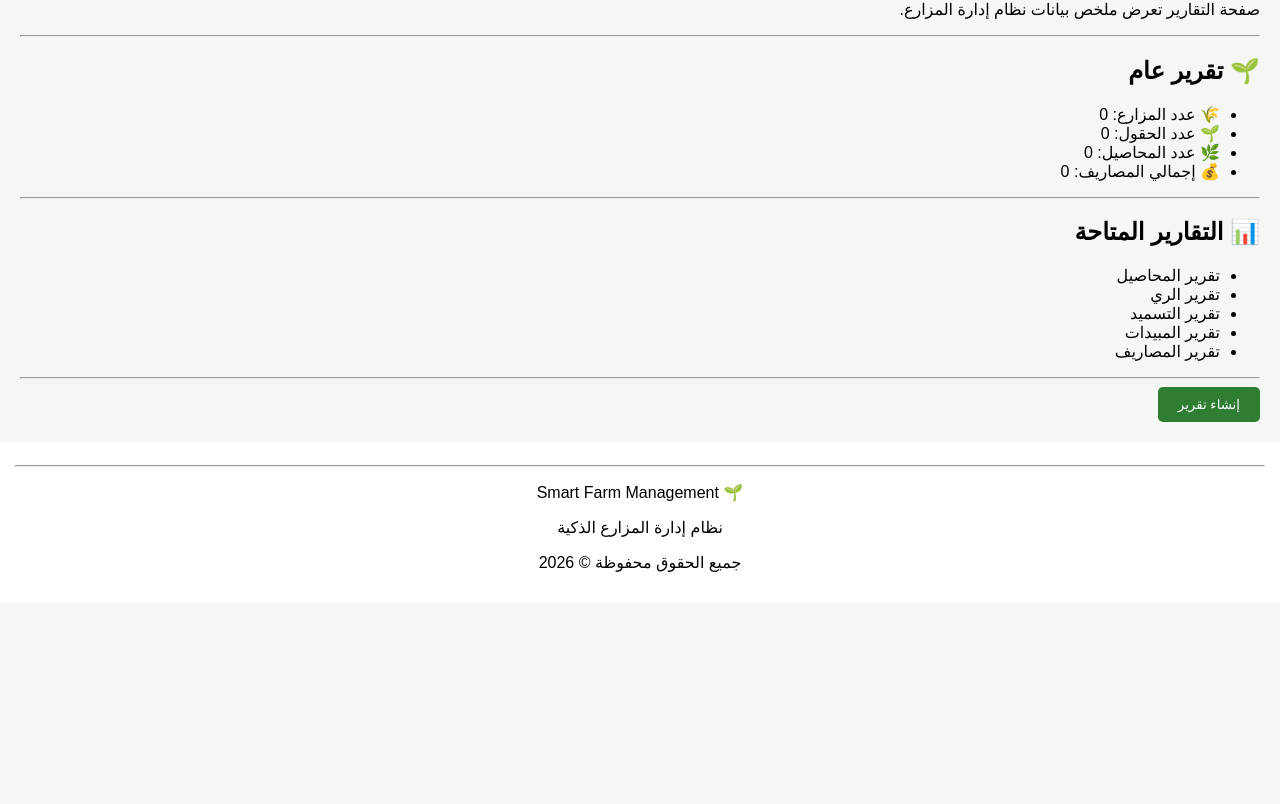
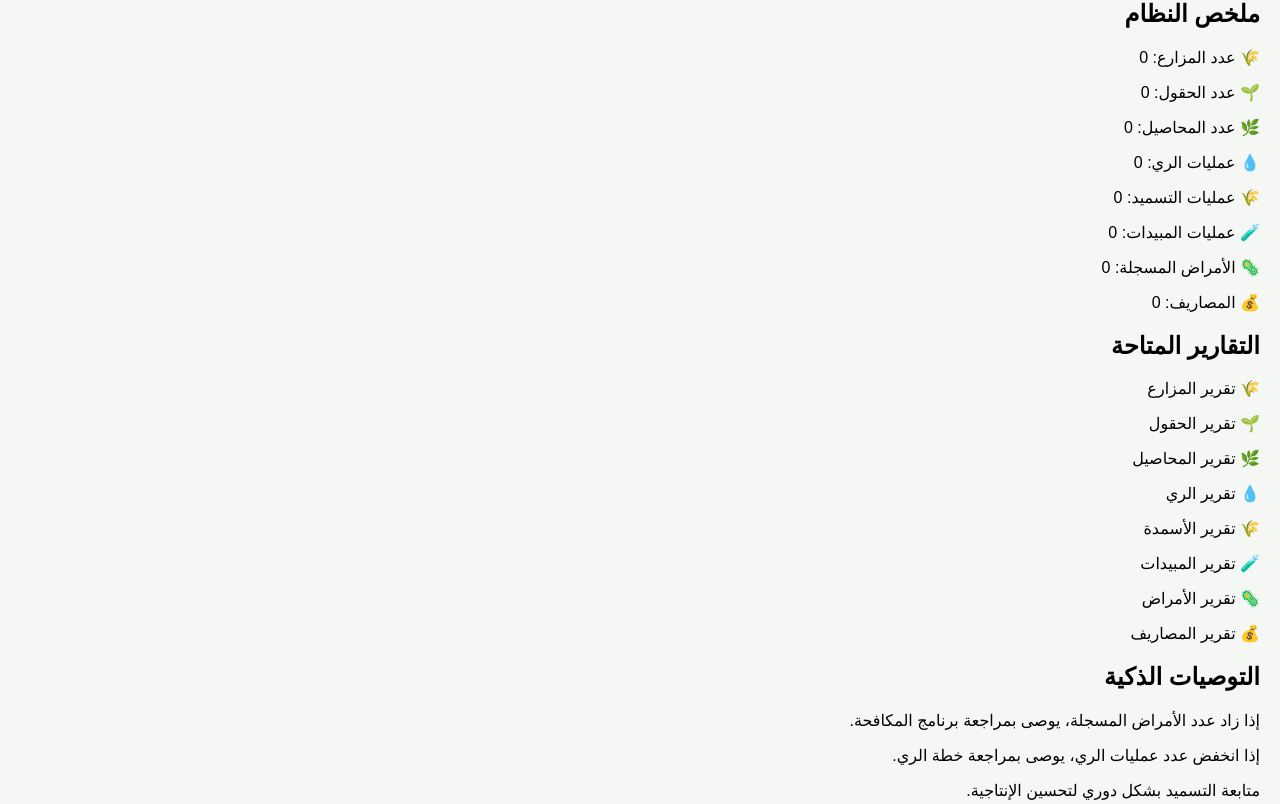
Before and after one commit to hasan776643tt-ops/LAVENDER, a React (Vite) app: page /reports in a window 1280 px wide. Shown: the part 916-1720 px from the top of the page. Before the commit the page ends 1519 px from the top, so only its background shows below. Built offline with nearby package versions, Linux system fonts and the light colour scheme.

Commit message:
Update Reports.jsx

```diff
--- a/src/pages/Reports.jsx
+++ b/src/pages/Reports.jsx
@@ -1,5 +1,8 @@
 import { useContext } from "react";
 import { FarmContext } from "../context/FarmContext";
+
+import Card from "../components/Card";
+import Button from "../components/Button";
 
 export default function Reports() {
 
@@ -7,96 +10,134 @@ export default function Reports() {
     farms,
     fields,
     crops,
+    irrigations,
+    fertilizers,
+    pesticides,
+    diseases,
     expenses,
   } = useContext(FarmContext);
 
+  return (
 
-  return (
     <div>
 
-      <h1>📈 تقارير المزرعة</h1>
+      <h1>
+        📊 التقارير والإحصائيات
+      </h1>
 
+      <Card title="ملخص النظام">
 
-      <p>
-        صفحة التقارير تعرض ملخص بيانات نظام إدارة المزارع.
-      </p>
+        <p>
+          🌾 عدد المزارع:
+          {" "}
+          {farms.length}
+        </p>
 
+        <p>
+          🌱 عدد الحقول:
+          {" "}
+          {fields.length}
+        </p>
 
-      <hr />
+        <p>
+          🌿 عدد المحاصيل:
+          {" "}
+          {crops.length}
+        </p>
 
+        <p>
+          💧 عمليات الري:
+          {" "}
+          {irrigations.length}
+        </p>
 
-      <h2>🌱 تقرير عام</h2>
+        <p>
+          🌾 عمليات التسميد:
+          {" "}
+          {fertilizers.length}
+        </p>
 
+        <p>
+          🧪 عمليات المبيدات:
+          {" "}
+          {pesticides.length}
+        </p>
 
-      <ul>
+        <p>
+          🦠 الأمراض المسجلة:
+          {" "}
+          {diseases.length}
+        </p>
 
-        <li>
-          🌾 عدد المزارع: {farms.length}
-        </li>
+        <p>
+          💰 المصاريف:
+          {" "}
+          {expenses.length}
+        </p>
 
+      </Card>
 
-        <li>
-          🌱 عدد الحقول: {fields.length}
-        </li>
+      <Card title="التقارير المتاحة">
 
+        <p>
+          🌾 تقرير المزارع
+        </p>
 
-        <li>
-          🌿 عدد المحاصيل: {crops.length}
-        </li>
+        <p>
+          🌱 تقرير الحقول
+        </p>
 
+        <p>
+          🌿 تقرير المحاصيل
+        </p>
 
-        <li>
-          💰 إجمالي المصاريف: {expenses.length}
-        </li>
+        <p>
+          💧 تقرير الري
+        </p>
 
+        <p>
+          🌾 تقرير الأسمدة
+        </p>
 
-      </ul>
+        <p>
+          🧪 تقرير المبيدات
+        </p>
 
+        <p>
+          🦠 تقرير الأمراض
+        </p>
 
-      <hr />
+        <p>
+          💰 تقرير المصاريف
+        </p>
 
+      </Card>
 
-      <h2>📊 التقارير المتاحة</h2>
+      <Card title="التوصيات الذكية">
 
+        <p>
+          إذا زاد عدد الأمراض المسجلة،
+          يوصى بمراجعة برنامج المكافحة.
+        </p>
 
-      <ul>
+        <p>
+          إذا انخفض عدد عمليات الري،
+          يوصى بمراجعة خطة الري.
+        </p>
 
-        <li>
-          تقرير المحاصيل
-        </li>
+        <p>
+          متابعة التسميد بشكل دوري
+          لتحسين الإنتاجية.
+        </p>
 
+      </Card>
 
-        <li>
-          تقرير الري
-        </li>
-
-
-        <li>
-          تقرير التسميد
-        </li>
-
-
-        <li>
-          تقرير المبيدات
-        </li>
-
-
-        <li>
-          تقرير المصاريف
-        </li>
-
-
-      </ul>
-
-
-      <hr />
-
-
-      <button>
-        إنشاء تقرير
-      </button>
-
+      <Button>
+        إنشاء تقرير PDF
+      </Button>
 
     </div>
+
   );
+
 }
```
